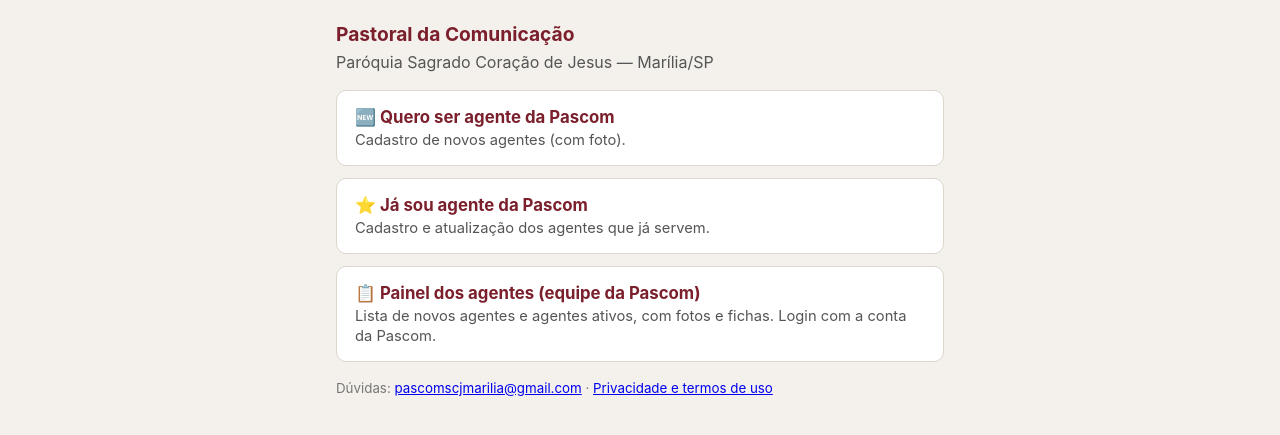
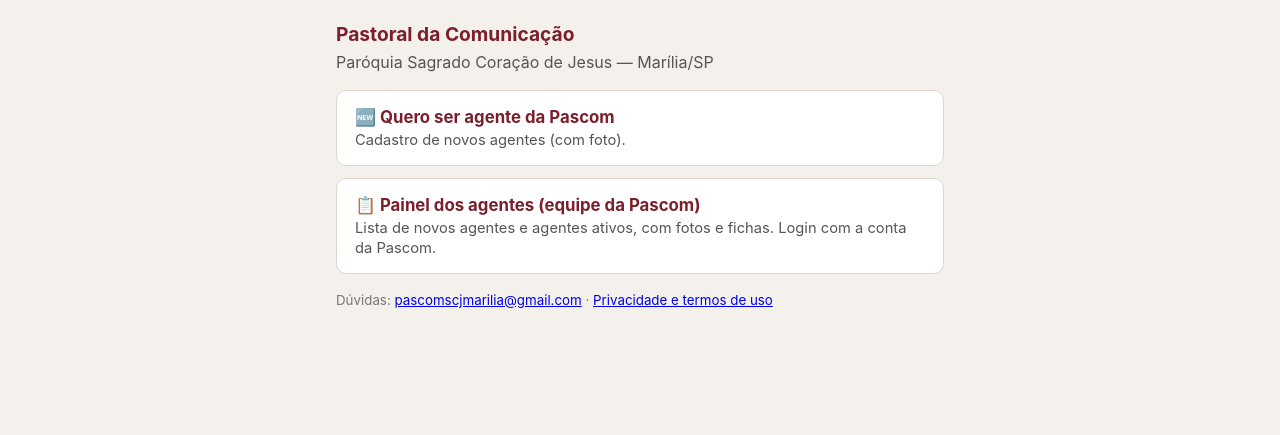
Before and after one commit to pascomscjmarilia-creator/pascom-scjm-marilia, a plain HTML site: page index.html in a window 1280 px wide. Shown: the part 65-500 px from the top of the page. Drawn offline with Linux system fonts and the light colour scheme.

Commit message:
Cadastro de agentes ativos passa a ser de uso interno: sai do menu público e fica sem indexação
Co-Authored-By: Claude Sonnet 5.5 <noreply@anthropic.com>

```diff
--- a/index.html
+++ b/index.html
@@ -36,10 +36,6 @@
       <strong>🆕 Quero ser agente da Pascom</strong>
       <span>Cadastro de novos agentes (com foto).</span>
     </a>
-    <a class="cartao" href="agente-pascom-ativo.html">
-      <strong>⭐ Já sou agente da Pascom</strong>
-      <span>Cadastro e atualização dos agentes que já servem.</span>
-    </a>
     <a class="cartao" href="painel.html">
       <strong>📋 Painel dos agentes (equipe da Pascom)</strong>
       <span>Lista de novos agentes e agentes ativos, com fotos e fichas. Login com a conta da Pascom.</span>
```
Also changed, not shown: agente-pascom-ativo.html (+1 -0 lines), 1 other file.
